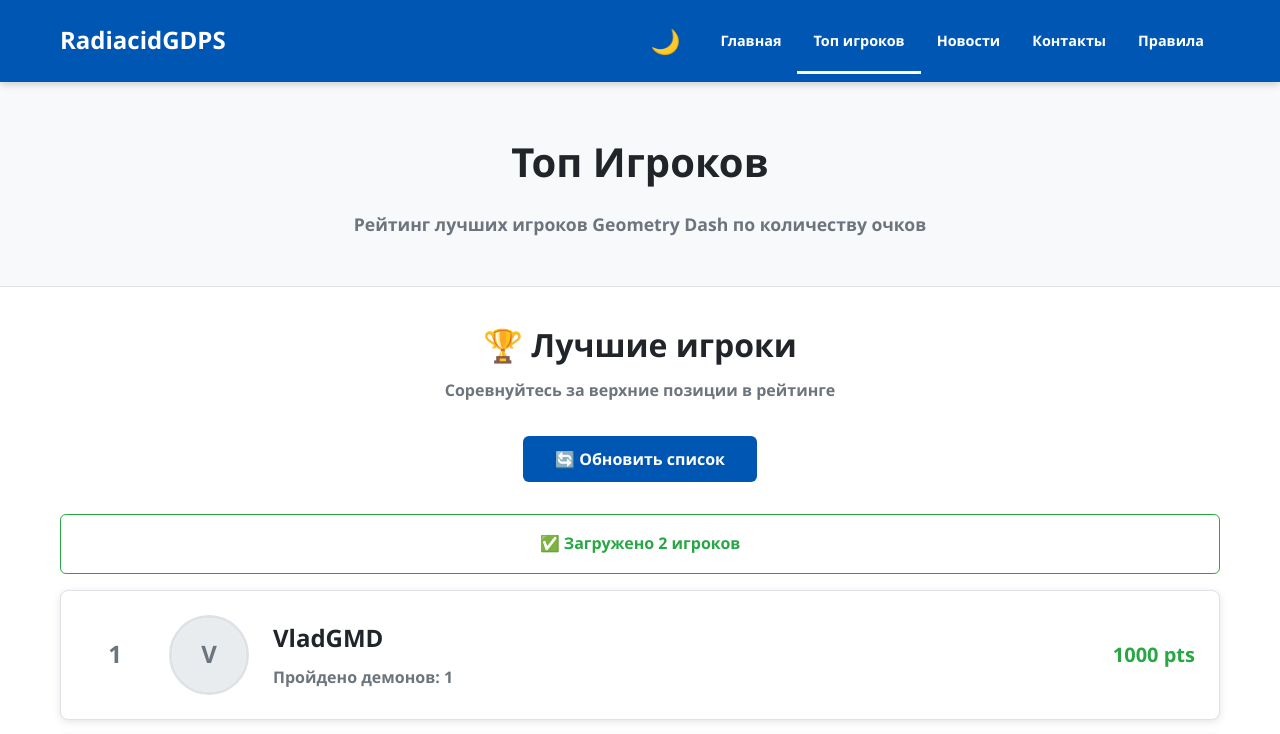
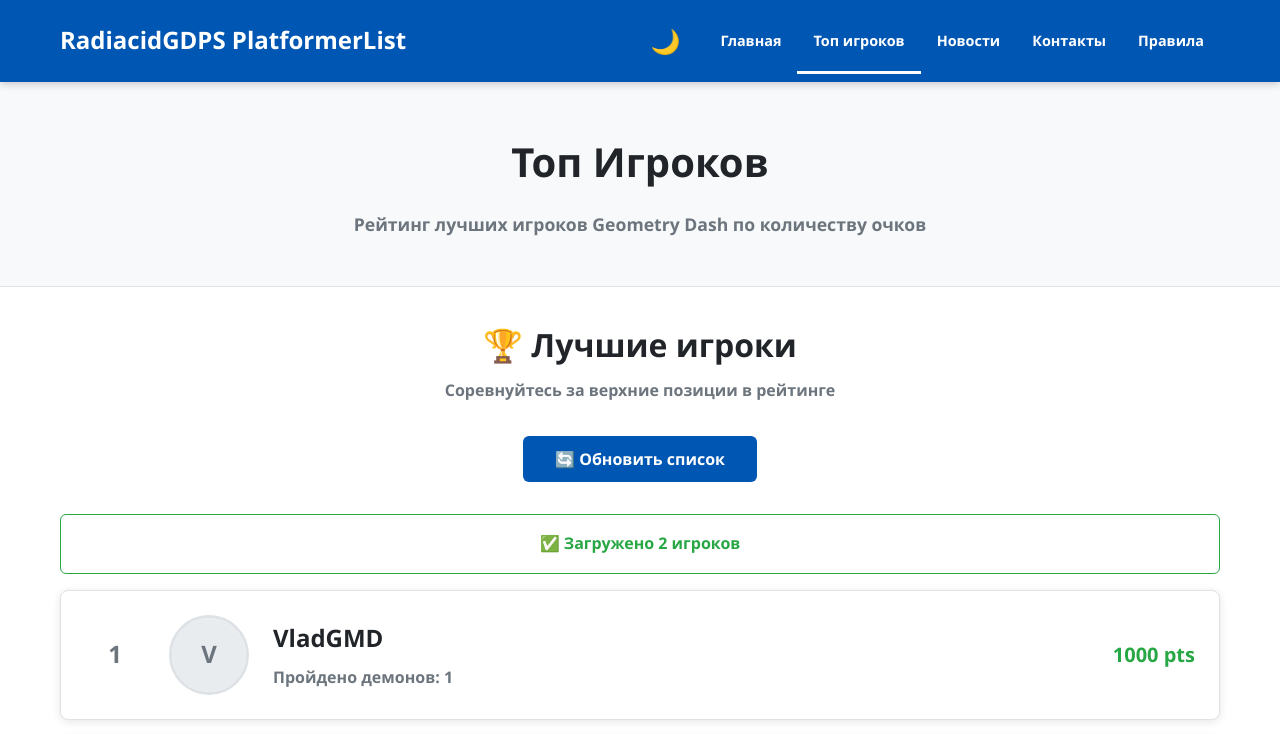
Before and after one commit to maynnank-cmyk/RadiacidGDPSPlatformerlist, a website: page players.html in a window 1280 px wide. Shown: the top 734 px of the page. Drawn offline with Linux system fonts and the light colour scheme.

Commit message:
Update players.html

```diff
--- a/players.html
+++ b/players.html
@@ -476,7 +476,7 @@
     <header>
         <div class="container">
             <div class="header-content">
-                <a href="index.html" class="logo">RadiacidGDPS</a>
+                <a href="index.html" class="logo">RadiacidGDPS PlatformerList</a>
                 <div class="header-controls">
                     <button class="theme-toggle" onclick="toggleTheme()">
                         🌙
```
